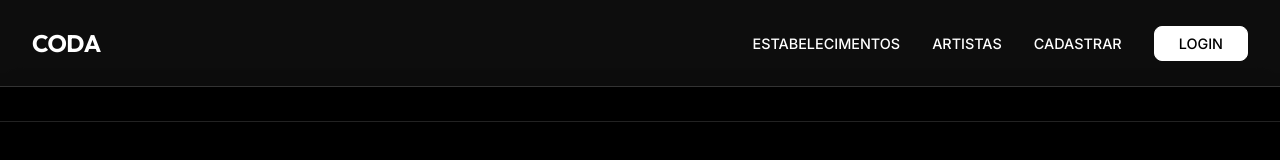
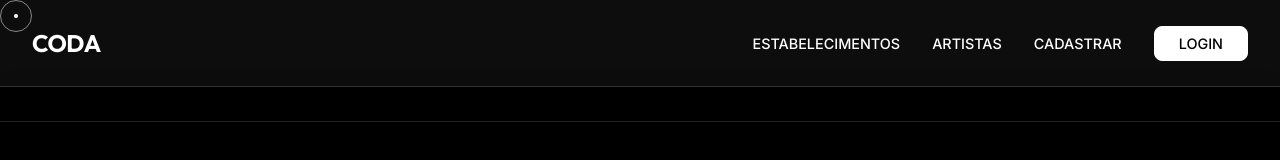
Before and after one commit to fredericonti/band, a React (Vite) app: page / in a window 1280 px wide. Both pictures are taken after a click on the button 1187 px from the left and 4348 px from the top of the page. Shown: the part 3794-3954 px from the top of the page. Built offline with nearby package versions, Linux system fonts and the light colour scheme.

Commit message:
UI: Cursor customizado premium e scrollbar minimalista

```diff
--- a/src/App.jsx
+++ b/src/App.jsx
@@ -3,6 +3,7 @@
 import { AnimatePresence } from 'framer-motion';
 import PageTransition from './components/PageTransition';
 import Navbar from './components/Navbar';
+import CustomCursor from './components/CustomCursor';
 import LandingPage from './pages/LandingPage';
 import UserRegister from './pages/UserRegister';
 import FindBands from './pages/FindBands';
@@ -32,6 +33,7 @@
     return (
         <Router>
             <RouteTracker />
+            <CustomCursor />
             <div className="app-container">
                 <Navbar />
                 <main>
--- /dev/null
+++ b/src/components/CustomCursor.css
@@ -0,0 +1,53 @@
+.custom-cursor-dot {
+    position: fixed;
+    top: 14px;
+    left: 14px;
+    width: 4px;
+    height: 4px;
+    background-color: #fff;
+    border-radius: 50%;
+    z-index: 9999;
+    pointer-events: none;
+}
+
+.custom-cursor-ring {
+    position: fixed;
+    top: 0;
+    left: 0;
+    width: 32px;
+    height: 32px;
+    border: 1px solid rgba(255, 255, 255, 0.5);
+    border-radius: 50%;
+    z-index: 9998;
+    pointer-events: none;
+    transition: width 0.3s, height 0.3s, border-color 0.3s;
+}
+
+.custom-cursor-ring.hovering {
+    border-color: #fff;
+    border-width: 1px;
+}
+
+/* Esconder o cursor padrão em toda a aplicação */
+html,
+body,
+a,
+button {
+    cursor: none !important;
+}
+
+/* Voltar o cursor padrão se for um dispositivo touch */
+@media (hover: none) and (pointer: coarse) {
+
+    .custom-cursor-dot,
+    .custom-cursor-ring {
+        display: none;
+    }
+
+    html,
+    body,
+    a,
+    button {
+        cursor: auto !important;
+    }
+}
--- /dev/null
+++ b/src/components/CustomCursor.jsx
@@ -0,0 +1,68 @@
+import React, { useEffect, useState } from 'react';
+import { motion, useSpring } from 'framer-motion';
+import './CustomCursor.css';
+
+const CustomCursor = () => {
+    const [isHovering, setIsHovering] = useState(false);
+    const [isVisible, setIsVisible] = useState(false);
+
+    const cursorX = useSpring(0, { damping: 20, stiffness: 250 });
+    const cursorY = useSpring(0, { damping: 20, stiffness: 250 });
+
+    useEffect(() => {
+        const moveCursor = (e) => {
+            cursorX.set(e.clientX - 16);
+            cursorY.set(e.clientY - 16);
+            if (!isVisible) setIsVisible(true);
+        };
+
+        const handleMouseOver = (e) => {
+            if (
+                e.target.tagName === 'A' ||
+                e.target.tagName === 'BUTTON' ||
+                e.target.closest('button') ||
+                e.target.closest('a') ||
+                window.getComputedStyle(e.target).cursor === 'pointer'
+            ) {
+                setIsHovering(true);
+            } else {
+                setIsHovering(false);
+            }
+        };
+
+        window.addEventListener('mousemove', moveCursor);
+        window.addEventListener('mouseover', handleMouseOver);
+
+        return () => {
+            window.removeEventListener('mousemove', moveCursor);
+            window.removeEventListener('mouseover', handleMouseOver);
+        };
+    }, [cursorX, cursorY, isVisible]);
+
+    if (!isVisible) return null;
+
+    return (
+        <>
+            <motion.div
+                className="custom-cursor-dot"
+                style={{
+                    translateX: cursorX,
+                    translateY: cursorY,
+                }}
+            />
+            <motion.div
+                className={`custom-cursor-ring ${isHovering ? 'hovering' : ''}`}
+                style={{
+                    translateX: cursorX,
+                    translateY: cursorY,
+                }}
+                animate={{
+                    scale: isHovering ? 1.5 : 1,
+                    backgroundColor: isHovering ? 'rgba(255, 255, 255, 0.2)' : 'rgba(255, 255, 255, 0)',
+                }}
+            />
+        </>
+    );
+};
+
+export default CustomCursor;
--- a/src/index.css
+++ b/src/index.css
@@ -167,15 +167,22 @@
 
 /* Scrollbar */
 ::-webkit-scrollbar {
-  width: 10px;
-  background: var(--bg-app);
+  width: 6px;
+  background: transparent;
 }
 
 ::-webkit-scrollbar-thumb {
-  background: var(--border-strong);
-  border-radius: 5px;
+  background: rgba(255, 255, 255, 0.1);
+  border-radius: 10px;
+  transition: background 0.3s;
 }
 
 ::-webkit-scrollbar-thumb:hover {
-  background: #555;
+  background: rgba(255, 255, 255, 0.3);
 }
+
+/* FireFox Scrollbar */
+* {
+  scrollbar-width: thin;
+  scrollbar-color: rgba(255, 255, 255, 0.1) transparent;
+}
```
